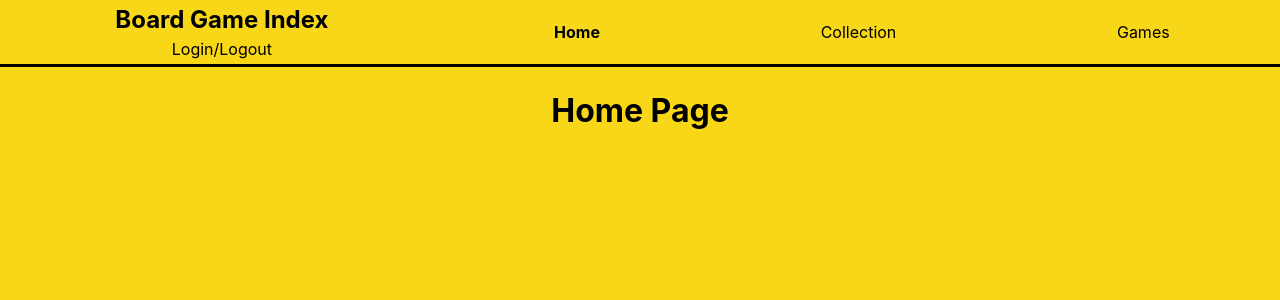
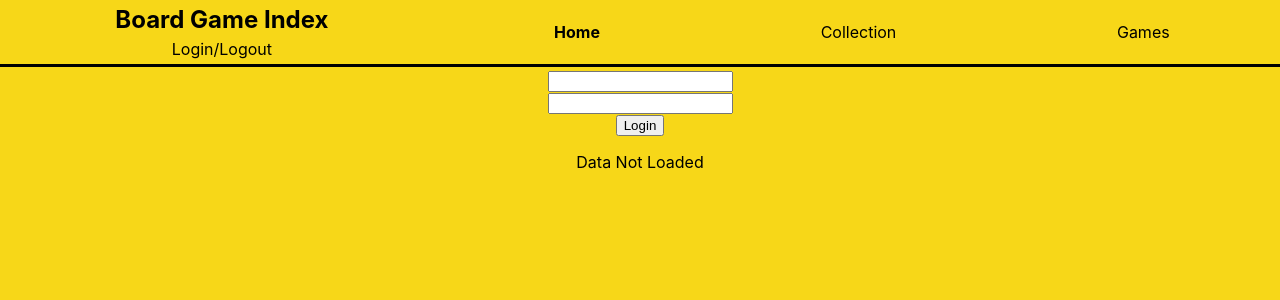
Before and after one commit to nealpoppe/bgi-frontend, a React (Create React App) app: page / in a window 1280 px wide. Shown: the top 300 px of the page. Built offline with nearby package versions, Linux system fonts and the light colour scheme; no server answers.

Commit message:
working on login

```diff
--- a/src/App.js
+++ b/src/App.js
@@ -6,12 +6,14 @@ import './App.css';
 import Home from "./Home"
 import Collection from "./Collection"
 import Games from "./Games"
+import GameDetail from "./GameDetail"
 
 class App extends Component {
   constructor(props){
     super(props);
     this.state = {
       gamesList: [],
+      gamesListAPILoaded: false,
       addedGames: [],
       username: "",
       password: "",
@@ -36,14 +38,15 @@ class App extends Component {
 //this is from the user DB
   getUser = async () => {
     const response = await axios.get("http://localhost:3001/user/profile/1")
-    // console.log(response.data);
+    console.log(response.data);
   }
 
 //this is from the API
   getGamesList = async () => {
     const response = await axios.get("https://api.boardgameatlas.com/api/search?&client_id=yXiWVjYNrj")
     this.setState({
-      gamesList: response.data.games
+      gamesList: response.data.games,
+      gamesListAPILoaded: true
     })
   }
 
@@ -60,6 +63,7 @@ class App extends Component {
     }
     console.log(data);
 
+    // const response = await axios.post("http://localhost3001/auth/login",data);
   }
 
   render() {
@@ -78,14 +82,21 @@ class App extends Component {
         </nav>
         <div className="content">
           <Route exact path="/" render={() => (
-            <Home />
+            <Home username={this.state.username} password={this.state.password}
+              loginOnChange={this.loginOnChange} login={this.login} />
           )} />
           <Route path="/collection" render={() => (
-            <Collection addedGames={this.state.addedGames}/>
+            <Collection addedGames={this.state.addedGames} />
           )} />
-          <Route path="/games" render={() => (
-            <Games gamesList={this.state.gamesList}/>
-          )} />
+          {this.state.gamesListAPILoaded ? (
+            <div>
+              <Route exact path="/games" render={() => (
+                <Games gamesList={this.state.gamesList} />
+              )} />
+              <Route path="/games/:id" render={(routerProps) => (
+                <GameDetail gamesList={this.state.gamesList} {...routerProps} />
+              )} />
+            </div>) : <p>Data Not Loaded</p> }
         </div>
       </div>
     );
--- a/src/Collection.js
+++ b/src/Collection.js
@@ -8,8 +8,10 @@ const Collection = props => {
 
   return(
     <div>
-      {props.addedGames.map(game =>
-        <p>Title: {game.title}<br /> Game ID: {game.gameid}</p>
+      {myGames.map(game =>
+        <div key={game.gameid}>
+          <p>Title: {game.title}<br /> Game ID: {game.gameid}</p>
+        </div>
       )}
     </div>
 
--- /dev/null
+++ b/src/GameDetail.js
@@ -0,0 +1,16 @@
+import React from 'react';
+
+const GameDetail = props => {
+  const foundGame = props.gamesList.find(game => {
+    return game.id === props.match.params.id;
+  })
+  console.log(foundGame);
+  return (
+    <div>
+      <img src={foundGame.image_url} alt="game_image"/>
+      <h1>{foundGame.name}</h1>
+    </div>
+  )
+}
+
+export default GameDetail;
--- a/src/Games.js
+++ b/src/Games.js
@@ -1,14 +1,17 @@
 import React from 'react';
+import { Link } from 'react-router-dom';
 
 const Games = props => {
-  console.log(props.gamesList)
+  // console.log(props.gamesList)
   return(
     <ul className="games_list">
       {props.gamesList.map(game => (
         <li key={game.id}>
           <div className= "games_game">
-            <img src={game.image_url} alt="game_image"/>
-            <h4>{game.name}</h4>
+            <Link to={`/games/${game.id}`}>
+              <img src={game.image_url} alt="game_image"/>
+              <h4>{game.name}</h4>
+            </Link>
           </div>
         </li>
       ))}
--- a/src/Home.js
+++ b/src/Home.js
@@ -3,7 +3,16 @@ import React from 'react';
 const Home = props => {
   return(
     <div>
-      <h1>Home Page</h1>
+      <form onSubmit={props.login}>
+        <input
+          name="username" type="text"
+          value={props.username} onChange={props.loginOnChange} /><br></br>
+        <input
+          name="password" type="password"
+          value={props.password} onChange={props.loginOnChange} /><br></br>
+        <input
+        type="submit" value="Login" />
+      </form>
     </div>
   )
 }
```
